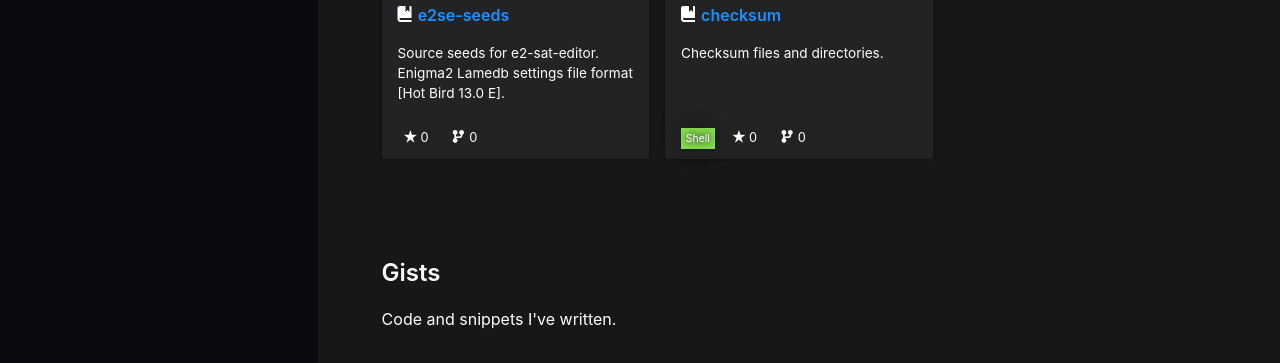
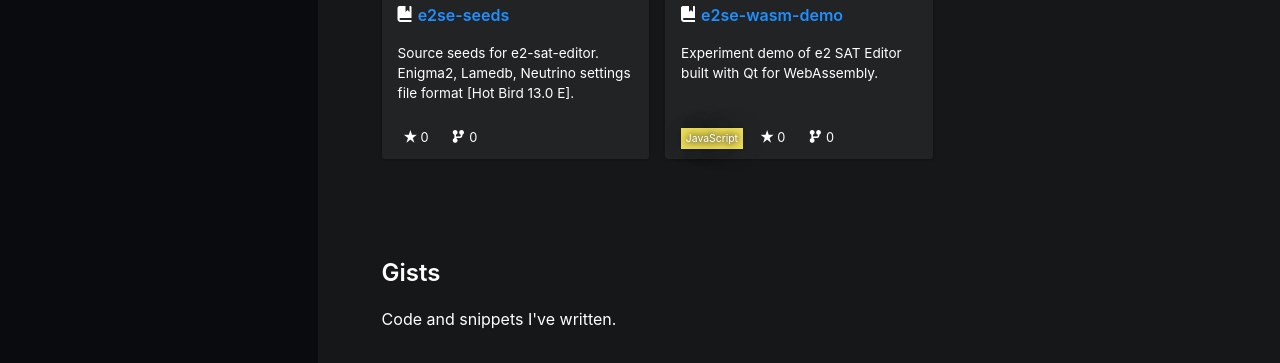
Before and after one commit to ctlcltd/ctlcltd.github.io, a website: page index.html in a window 1280 px wide. Shown: the part 425-788 px from the top of the page. Drawn offline with Linux system fonts and the light colour scheme.

Commit message:
update 27042023

```diff
--- a/config.json
+++ b/config.json
@@ -8,7 +8,7 @@
     "socials": true
   },
   "repos": {
-    "include": ["e2-sat-editor", "remote-gx-ir", "iconset", "e2se-seeds", "checksum"]
+    "include": ["e2-sat-editor", "remote-gx-ir", "iconset", "e2se-seeds", "e2se-wasm-demo"]
   },
   "topics": []
 }
--- a/index.html
+++ b/index.html
@@ -15,7 +15,7 @@
 <div class="profile">
 <div class="profile-head">
 <div class="profile_picture">
-<img src="https://avatars.githubusercontent.com/u/204957?v=4" alt="Avatar">
+<img src="https://avatars.githubusercontent.com/u/204957" alt="Avatar">
 </div>
 <h1 class="profile_username">ctlcltd</h1>
 <span class="profile_realname">Leonardo Laureti</span>
@@ -90,7 +90,7 @@
 </h3>
 </div>
 <div class="card-text">
-<p class="card_description">Source seeds for e2-sat-editor. Enigma2 Lamedb settings file format [Hot Bird 13.0 E].</p>
+<p class="card_description">Source seeds for e2-sat-editor. Enigma2, Lamedb, Neutrino settings file format [Hot Bird 13.0 E].</p>
 </div>
 <div class="card-foot">
 <span class="card_stargazers"><a href="https://github.com/ctlcltd/e2se-seeds/stargazers"><span class="icon icon-star"></span> 0</a></span>
@@ -101,16 +101,16 @@
 <div class="card-head">
 <h3 class="card_title">
 <span class="icon icon-book"></span>
-<a class="card_link" href="https://github.com/ctlcltd/checksum">checksum</a>
+<a class="card_link" href="https://github.com/ctlcltd/e2se-wasm-demo">e2se-wasm-demo</a>
 </h3>
 </div>
 <div class="card-text">
-<p class="card_description">Checksum files and directories.</p>
+<p class="card_description">Experiment demo of e2 SAT Editor built with Qt for WebAssembly.</p>
 </div>
 <div class="card-foot">
-<span class="card_lang-code lang-code-shell" style="background-color: #89e051;">Shell</span>
-<span class="card_stargazers"><a href="https://github.com/ctlcltd/checksum/stargazers"><span class="icon icon-star"></span> 0</a></span>
-<span class="card_forks"><a href="https://github.com/ctlcltd/checksum/network/members"><span class="icon icon-fork"></span> 0</a></span>
+<span class="card_lang-code lang-code-shell" style="background-color: #f1e05a;">JavaScript</span>
+<span class="card_stargazers"><a href="https://github.com/ctlcltd/e2se-wasm-demo/stargazers"><span class="icon icon-star"></span> 0</a></span>
+<span class="card_forks"><a href="https://github.com/ctlcltd/e2se-wasm-demo/network/members"><span class="icon icon-fork"></span> 0</a></span>
 </div>
 </div>
 </div>
```
